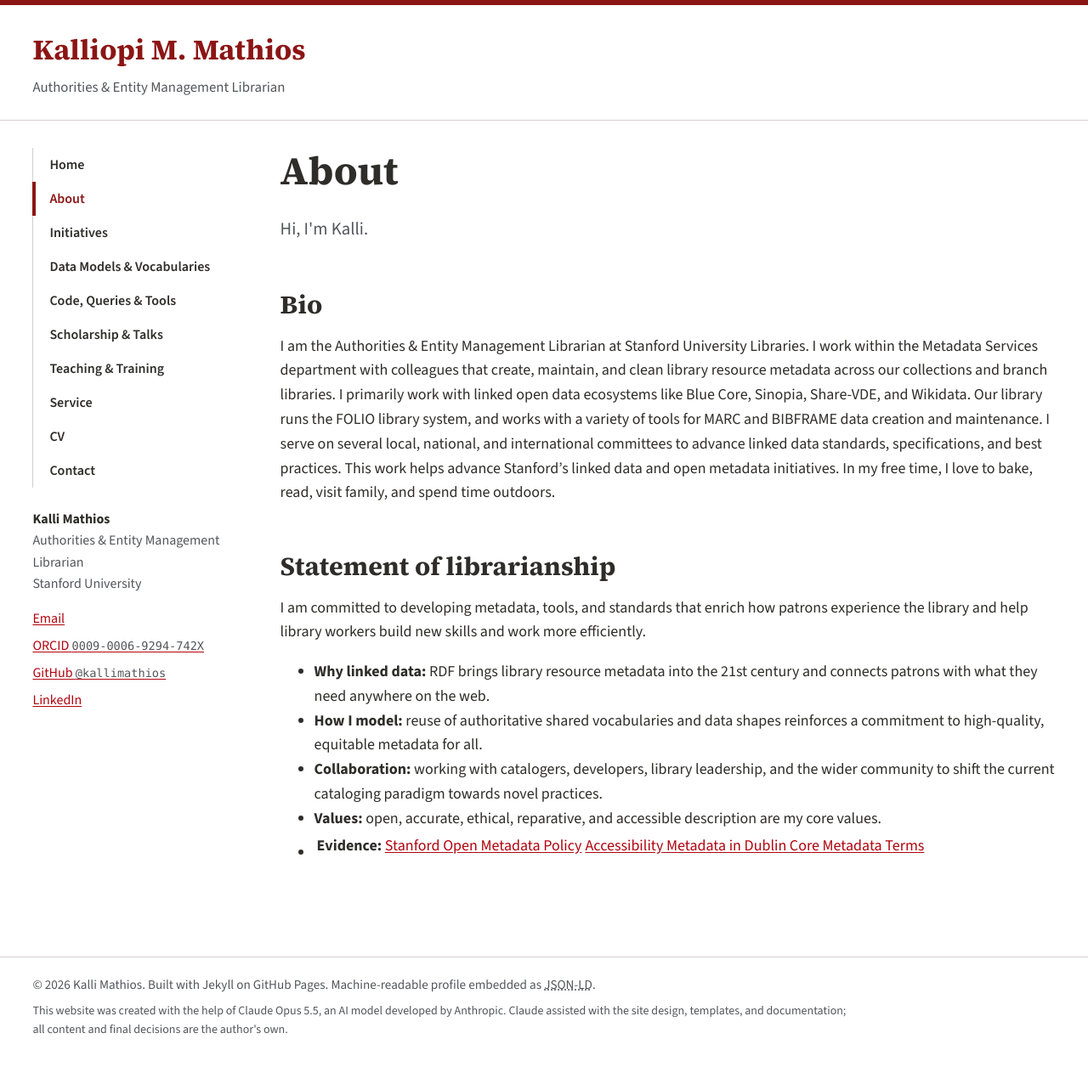
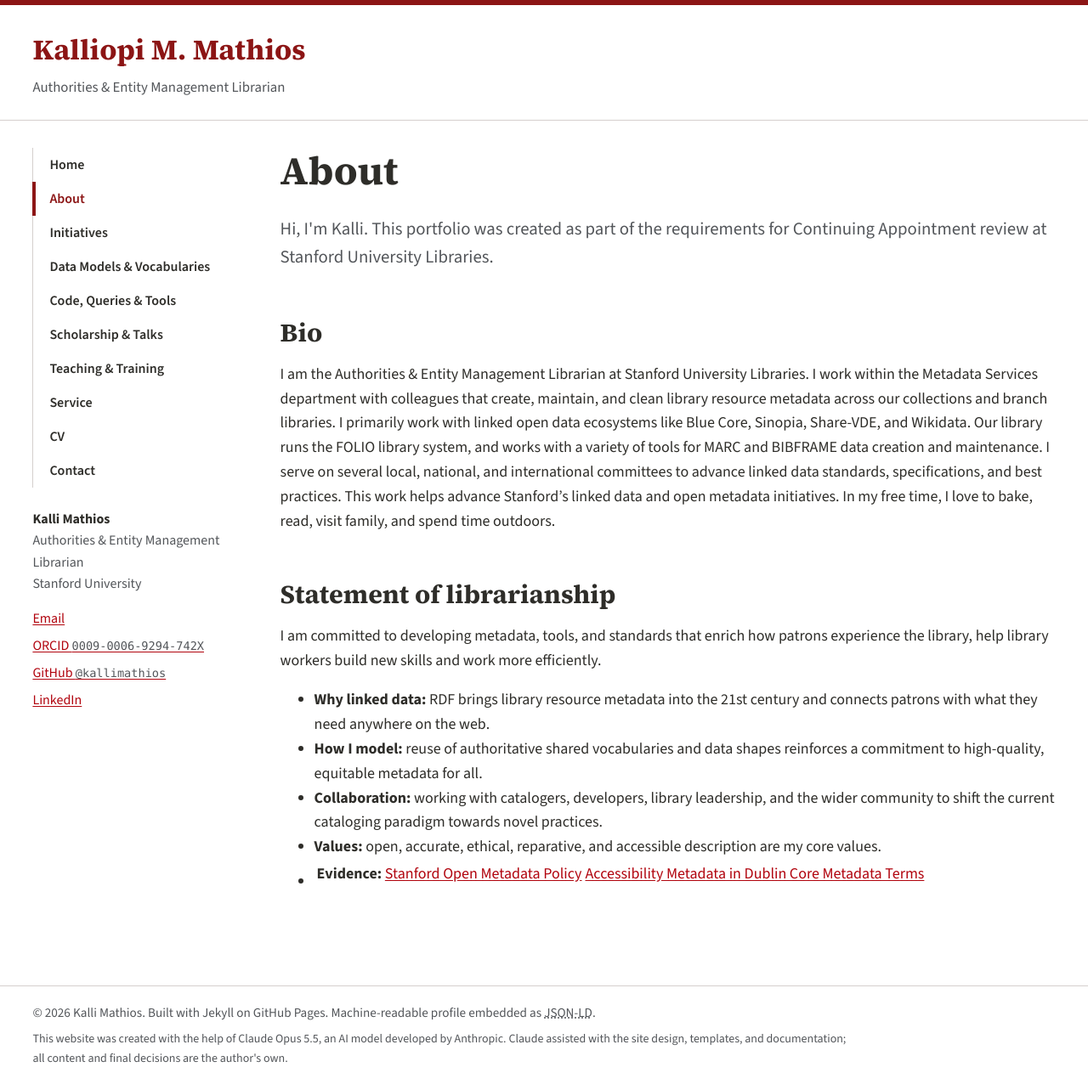
Before and after one commit to kallimathios/kallimathios, a Jekyll site: the page built from about.md, in a window 1280 px wide. Shown: the whole page at 85% size. Built offline with Jekyll 4.4.1, drawn with Linux system fonts in a browser that asks for light colours; before the commit the page ends 1243 px from its top, so only the background shows below that.

Commit message:
Revise introduction and statement of librarianship
Updated introduction to include context about the portfolio's purpose and added a comma for clarity in the statement of librarianship.

```diff
--- a/about.md
+++ b/about.md
@@ -1,6 +1,6 @@
 ---
 title: About
-intro: "Hi, I'm Kalli."
+intro: "Hi, I'm Kalli. This portfolio was created as part of the requirements for Continuing Appointment review at Stanford University Libraries."
 ---
 
 ## Bio
@@ -9,7 +9,7 @@ I am the Authorities & Entity Management Librarian at Stanford University Librar
 
 ## Statement of librarianship
 
-I am committed to developing metadata, tools, and standards that enrich how patrons experience the library and help library workers build new skills and work more efficiently.
+I am committed to developing metadata, tools, and standards that enrich how patrons experience the library, help library workers build new skills and work more efficiently.
 
 - **Why linked data:** RDF brings library resource metadata into the 21st century and connects patrons with what they need anywhere on the web.
 - **How I model:** reuse of authoritative shared vocabularies and data shapes reinforces a commitment to high-quality, equitable metadata for all.
```
